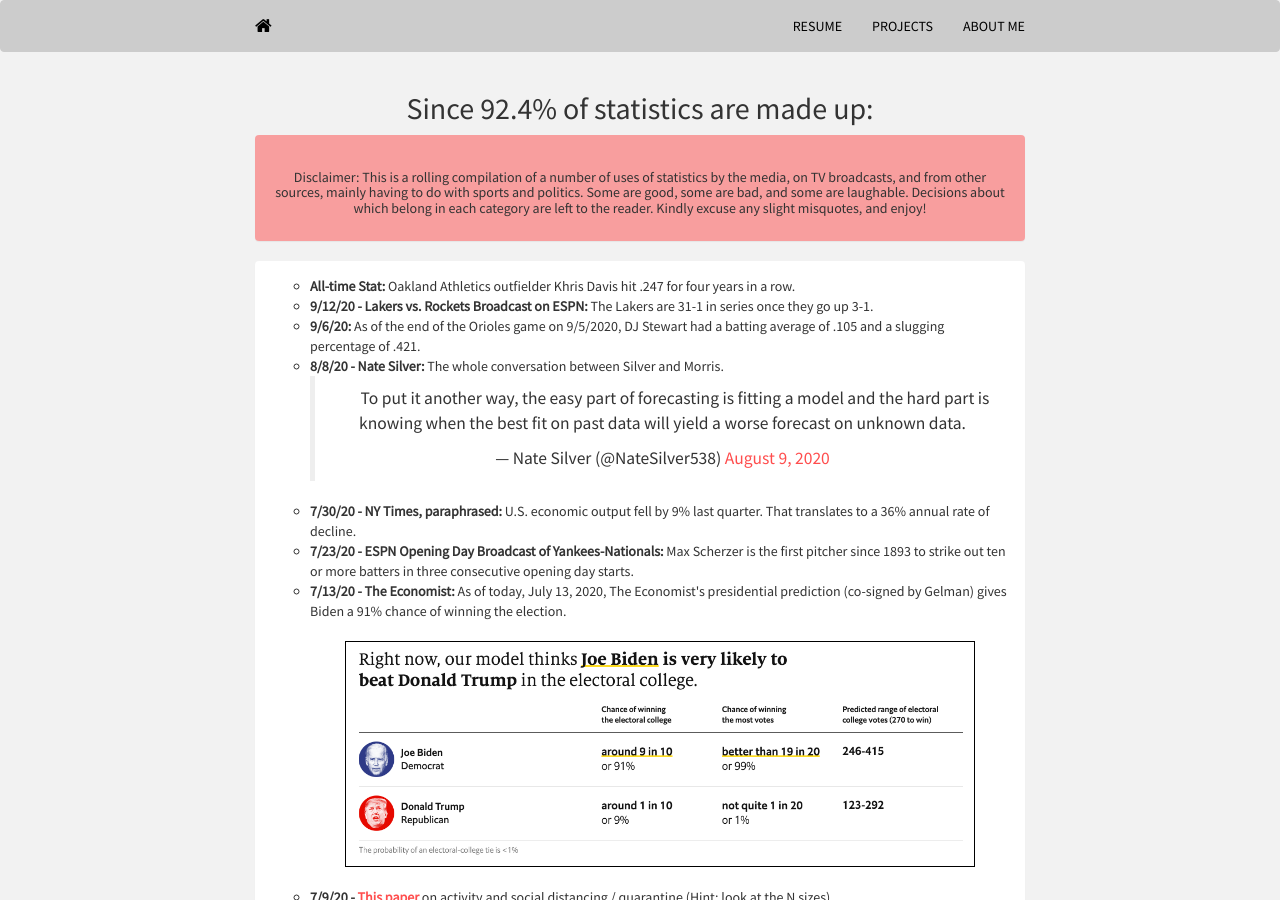
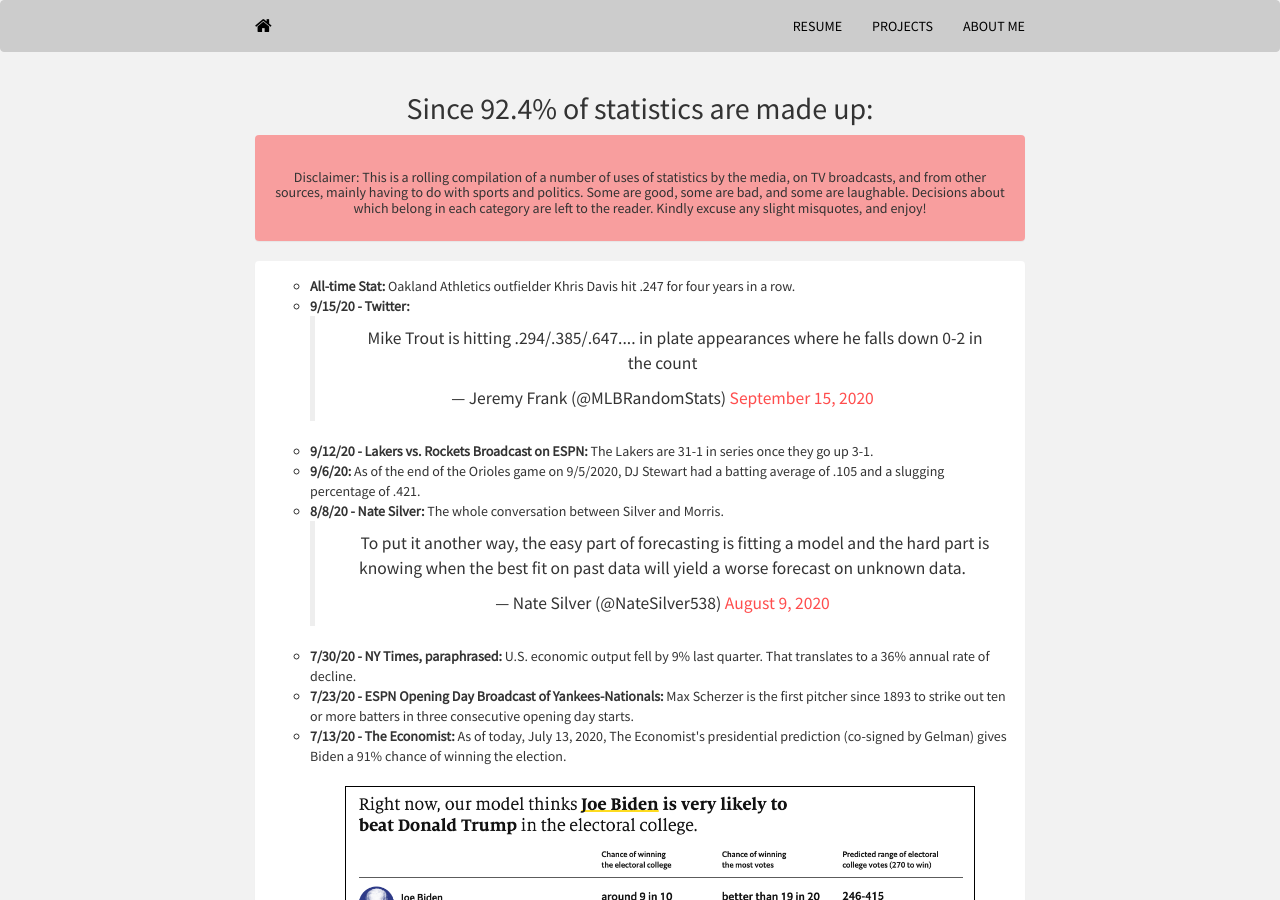
Before and after one commit to mrkaye97/mrkaye97.github.io, a Jekyll site: the page built from stats.html, in a window 1280 px wide and 900 px high. Built offline with Jekyll 4.4.1, drawn with Linux system fonts in a browser that asks for light colours; nearby versions of some CDN libraries; comment, search, counter and statistics services are not loaded.

Commit message:
Update stats.html

```diff
--- a/stats.html
+++ b/stats.html
@@ -32,6 +32,12 @@
 	    		<div class="panel-body">
 					<ul style="list-style-type:circle">
 					  <li><b>All-time Stat:</b> Oakland Athletics outfielder Khris Davis hit .247 for four years in a row.
+					  <li><b>9/15/20 - Twitter:</b>
+
+					  	<center>
+					  	<blockquote class="twitter-tweet"><p lang="en" dir="ltr">Mike Trout is hitting .294/.385/.647.... in plate appearances where he falls down 0-2 in the count</p>&mdash; Jeremy Frank (@MLBRandomStats) <a href="https://twitter.com/MLBRandomStats/status/1305912658554740736?ref_src=twsrc%5Etfw">September 15, 2020</a></blockquote> <script async src="https://platform.twitter.com/widgets.js" charset="utf-8"></script>
+					  </center>
+
 					  <li><b>9/12/20 - Lakers vs. Rockets Broadcast on ESPN:</b> The Lakers are 31-1 in series once they go up 3-1.
 					  <li><b>9/6/20:</b> As of the end of the Orioles game on 9/5/2020, DJ Stewart had a batting average of .105 and a slugging percentage of .421.
 					  <li><b>8/8/20 - Nate Silver:</b> The whole conversation between Silver and Morris.
```
